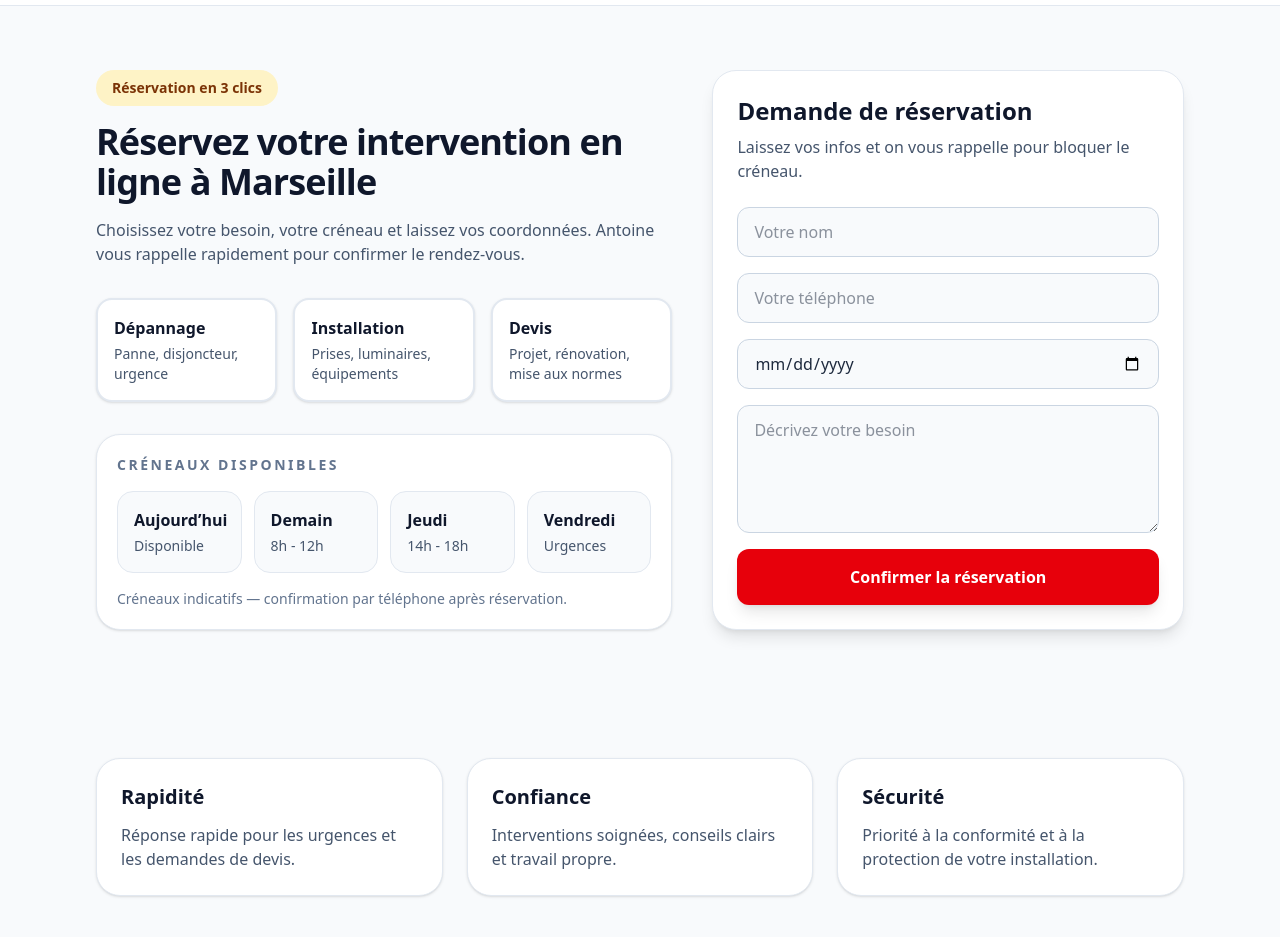
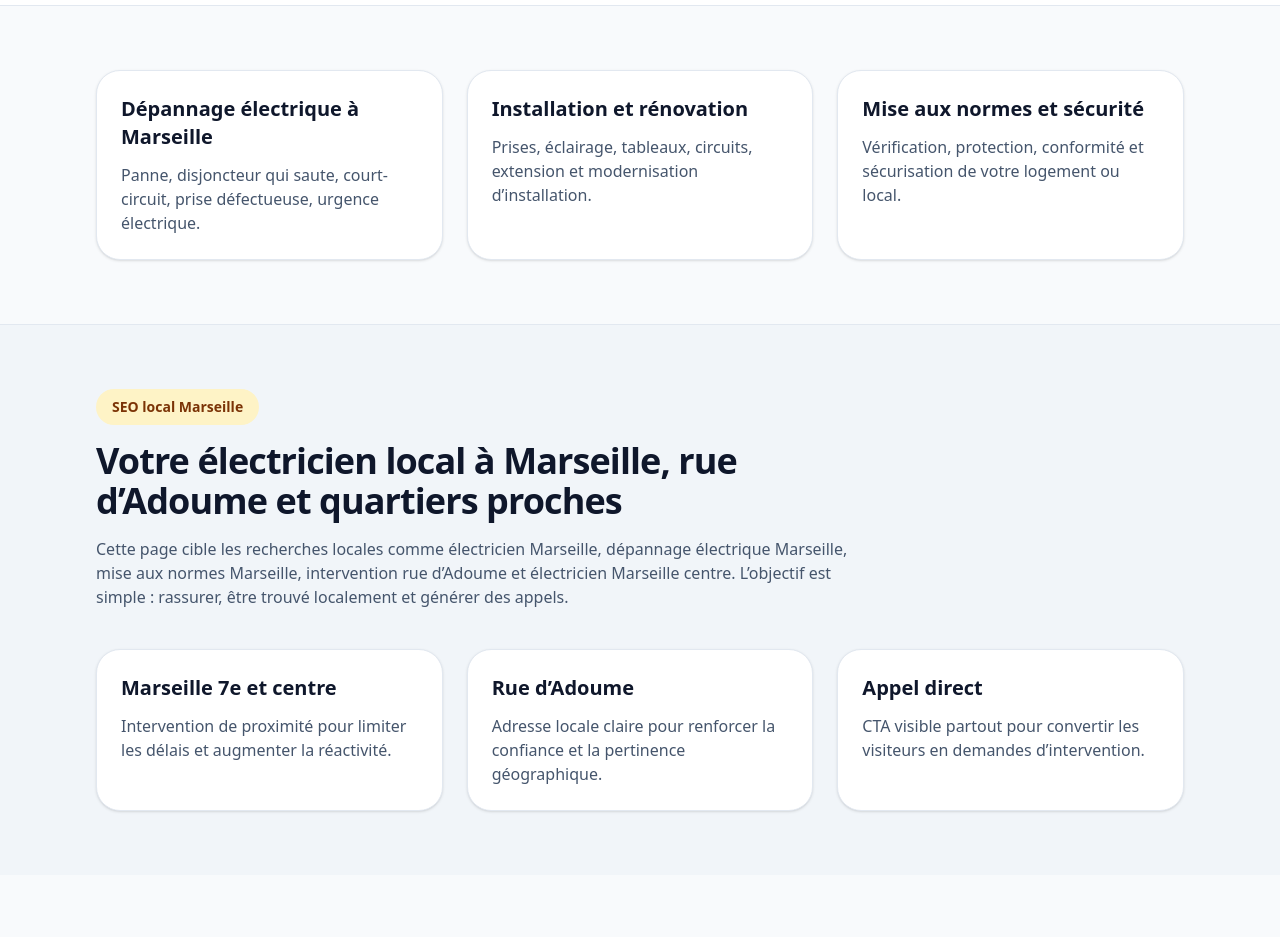
Before and after one commit to Antoinecarle/platform-antoine-electric-marseille, a Next.js app: page / in a window 1280 px wide. Shown: the part 1060-1997 px from the top of the page. Built offline with nearby package versions, Linux system fonts and the light colour scheme.

Commit message:
feat: deploy Antoine Electric Marseille (7 files)

```diff
--- a/src/app/page.tsx
+++ b/src/app/page.tsx
@@ -87,6 +87,51 @@ export default function Home() {
         </div>
       </section>
 
+      <section className="mx-auto max-w-6xl px-4 py-16 sm:px-6 lg:px-8">
+        <div className="grid gap-6 md:grid-cols-3">
+          {[
+            ["Dépannage électrique à Marseille", "Panne, disjoncteur qui saute, court-circuit, prise défectueuse, urgence électrique."],
+            ["Installation et rénovation", "Prises, éclairage, tableaux, circuits, extension et modernisation d’installation."],
+            ["Mise aux normes et sécurité", "Vérification, protection, conformité et sécurisation de votre logement ou local."],
+          ].map(([title, desc]) => (
+            <article key={title} className="rounded-3xl border border-slate-200 bg-white p-6 shadow-sm">
+              <h3 className="text-xl font-bold text-slate-900">{title}</h3>
+              <p className="mt-3 text-slate-600">{desc}</p>
+            </article>
+          ))}
+        </div>
+      </section>
+
+      <section className="border-t border-slate-200 bg-slate-100">
+        <div className="mx-auto max-w-6xl px-4 py-16 sm:px-6 lg:px-8">
+          <div className="max-w-3xl">
+            <span className="inline-flex rounded-full bg-amber-100 px-4 py-2 text-sm font-semibold text-amber-900">
+              SEO local Marseille
+            </span>
+            <h2 className="mt-4 text-3xl font-extrabold tracking-tight text-slate-900 sm:text-4xl">
+              Votre électricien local à Marseille, rue d’Adoume et quartiers proches
+            </h2>
+            <p className="mt-4 text-slate-600">
+              Cette page cible les recherches locales comme électricien Marseille, dépannage électrique Marseille, mise aux normes Marseille,
+              intervention rue d’Adoume et électricien Marseille centre. L’objectif est simple : rassurer, être trouvé localement et générer des appels.
+            </p>
+          </div>
+
+          <div className="mt-10 grid gap-6 lg:grid-cols-3">
+            {[
+              ["Marseille 7e et centre", "Intervention de proximité pour limiter les délais et augmenter la réactivité."],
+              ["Rue d’Adoume", "Adresse locale claire pour renforcer la confiance et la pertinence géographique."],
+              ["Appel direct", "CTA visible partout pour convertir les visiteurs en demandes d’intervention."],
+            ].map(([title, desc]) => (
+              <article key={title} className="rounded-3xl border border-slate-200 bg-white p-6 shadow-sm">
+                <h3 className="text-xl font-bold text-slate-900">{title}</h3>
+                <p className="mt-3 text-slate-600">{desc}</p>
+              </article>
+            ))}
+          </div>
+        </div>
+      </section>
+
       <section id="reservation" className="mx-auto max-w-6xl px-4 py-16 sm:px-6 lg:px-8">
         <div className="grid gap-10 lg:grid-cols-[1.1fr_0.9fr]">
           <div>
@@ -162,21 +207,6 @@ export default function Home() {
         </div>
       </section>
 
-      <section className="mx-auto max-w-6xl px-4 py-16 sm:px-6 lg:px-8">
-        <div className="grid gap-6 md:grid-cols-3">
-          {[
-            ["Rapidité", "Réponse rapide pour les urgences et les demandes de devis."],
-            ["Confiance", "Interventions soignées, conseils clairs et travail propre."],
-            ["Sécurité", "Priorité à la conformité et à la protection de votre installation."],
-          ].map(([title, desc]) => (
-            <article key={title} className="rounded-3xl border border-slate-200 bg-white p-6 shadow-sm">
-              <h3 className="text-xl font-bold text-slate-900">{title}</h3>
-              <p className="mt-3 text-slate-600">{desc}</p>
-            </article>
-          ))}
-        </div>
-      </section>
-
       <section id="contact" className="border-t border-slate-200 bg-white">
         <div className="mx-auto grid max-w-6xl gap-10 px-4 py-16 sm:px-6 lg:grid-cols-2 lg:px-8">
           <div>
@@ -219,8 +249,7 @@ export default function Home() {
 
       <a
         href="tel:+33400000000"
-        className="fixed bottom-5 right-5 z-50 rounded-full bg-red-600 px-5 py-4 font-bold text-white shadow-2xl transition hover:bg-red-700 md:hidden"
-        aria-label="Appeler Antoine Electric"
+        className="fixed bottom-5 right-5 z-50 rounded-full bg-red-600 px-5 py-4 font-bold text-white shadow-2xl transition hover:bg-red-700"
       >
         Appeler
       </a>
```
